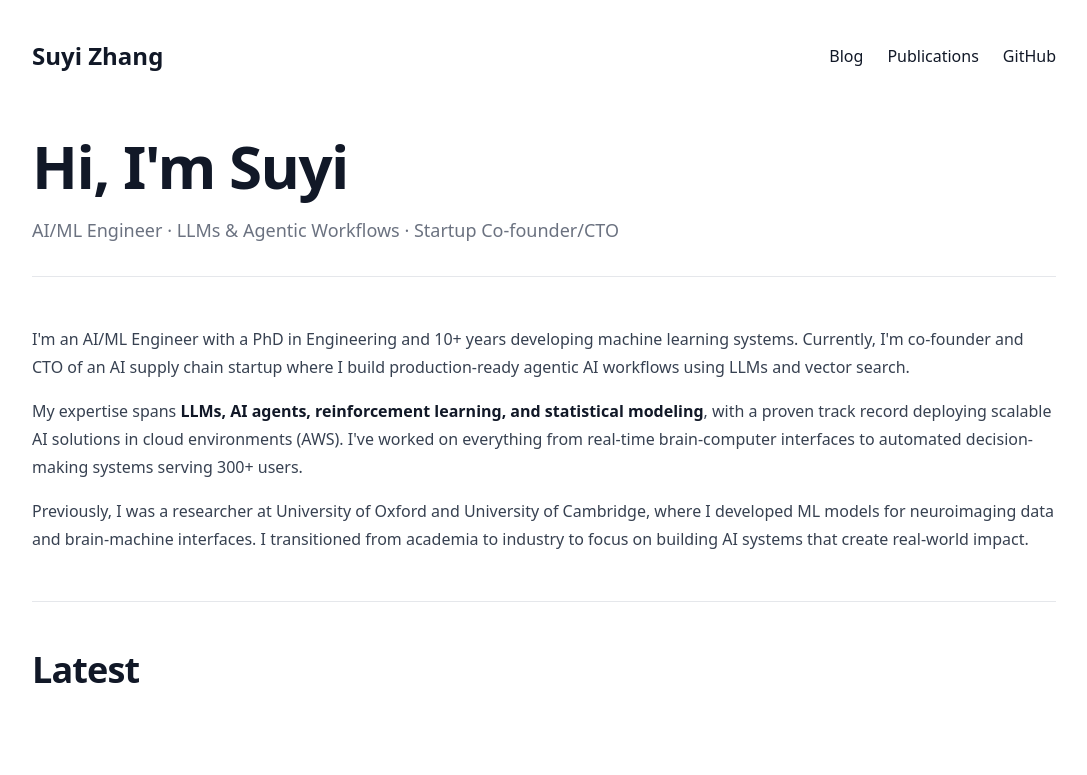
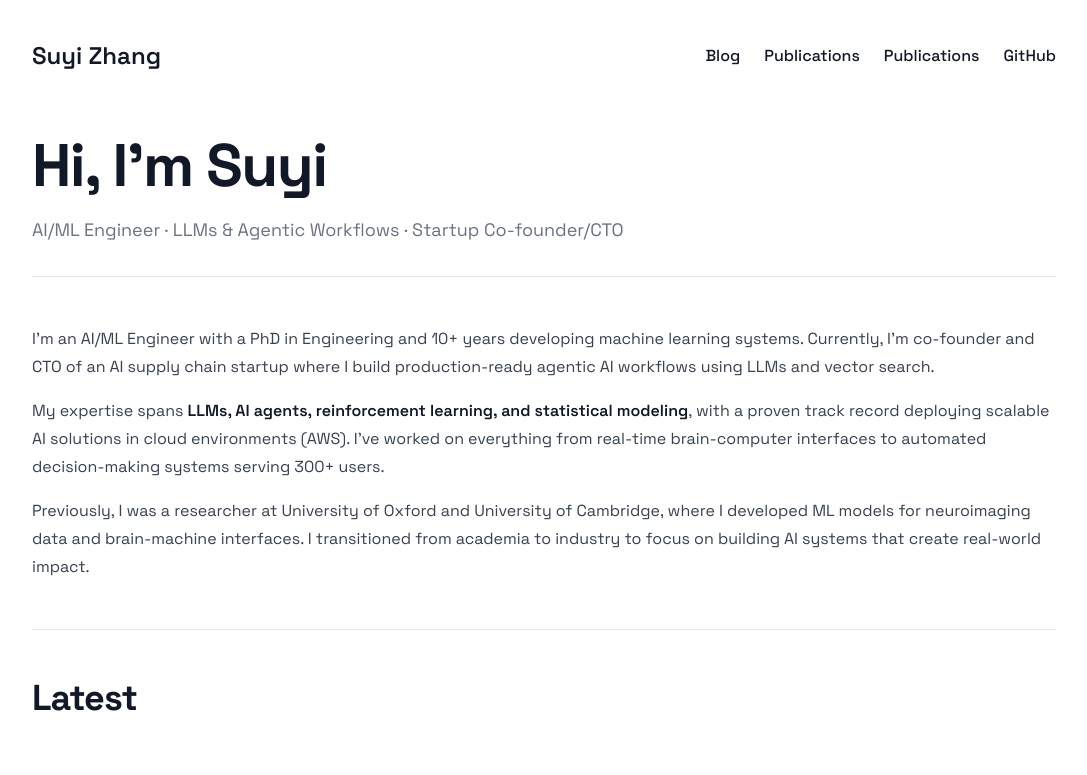
Before and after one commit to syzhang/syzhang.github.io, a Next.js app: page / in a window 1280 px wide. Shown: the top 775 px of the page, without its empty margins (96-1183 px from the left). Built offline with nearby package versions, Linux system fonts and the light colour scheme.

Commit message:
Add Space Grotesk font

```diff
--- a/src/app/layout.tsx
+++ b/src/app/layout.tsx
@@ -1,6 +1,13 @@
 import type { Metadata } from "next";
 import "./globals.css";
 import Link from "next/link";
+import { Space_Grotesk } from 'next/font/google';
+
+const spaceGrotesk = Space_Grotesk({
+  subsets: ['latin'],
+  display: 'swap',
+  variable: '--font-space-grotesk',
+});
 
 export const metadata: Metadata = {
   title: "Suyi Zhang - AI/ML Engineer",
@@ -19,8 +26,8 @@ export default function RootLayout({
   children: React.ReactNode;
 }>) {
   return (
-    <html lang="en" className="scroll-smooth">
-      <body className="bg-white text-gray-900 dark:bg-gray-950 dark:text-gray-100 antialiased">
+    <html lang="en" className={`${spaceGrotesk.variable} scroll-smooth`}>
+      <body className="bg-white text-gray-900 dark:bg-gray-950 dark:text-gray-100 antialiased font-sans">
         <div className="mx-auto max-w-3xl px-4 sm:px-6 xl:max-w-5xl xl:px-0">
           <div className="flex h-screen flex-col justify-between">
             <header className="flex items-center justify-between py-10">
@@ -39,6 +46,12 @@ export default function RootLayout({
                   className="hidden font-medium text-gray-900 dark:text-gray-100 sm:block hover:text-primary-500 dark:hover:text-primary-400"
                 >
                   Blog
+                </Link>
+                                <Link
+                  href="/publications"
+                  className="hidden font-medium text-gray-900 dark:text-gray-100 sm:block hover:text-primary-500 dark:hover:text-primary-400"
+                >
+                  Publications
                 </Link>
                 <Link
                   href="/publications"
--- a/tailwind.config.ts
+++ b/tailwind.config.ts
@@ -10,6 +10,9 @@ const config: Config = {
   darkMode: 'class',
   theme: {
     extend: {
+      fontFamily: {
+        sans: ['var(--font-space-grotesk)', 'system-ui', 'sans-serif'],
+      },
       colors: {
         primary: {
           50: '#eff6ff',
```
